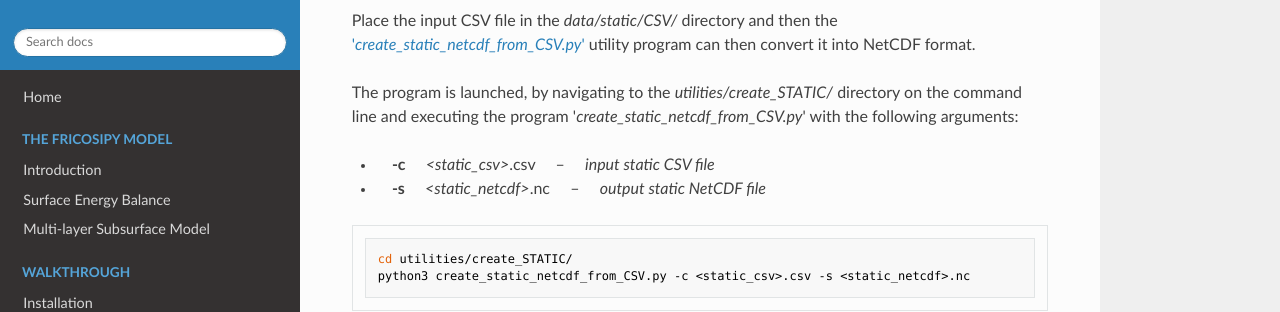
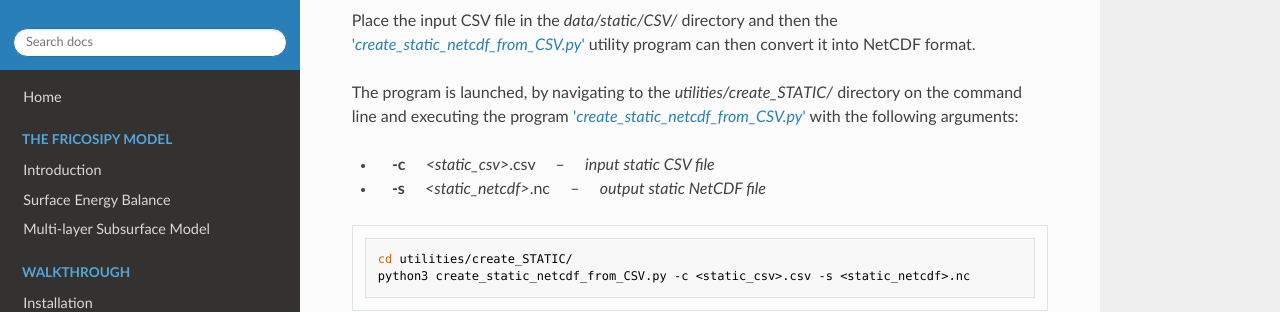
Before and after one commit to MarcusGastaldello/FRICOSIPY, an MkDocs documentation site: the page built from docs/model_input_files.md, in a window 1280 px wide and 900 px high, scrolled down 1366 px. Shown: the part 175-487 px from the top of the window. Built offline with MkDocs 1.6.1, drawn with Linux system fonts in a browser that asks for light colours; nearby versions of some CDN libraries; part of the change alters nothing that is shown.

```diff
--- a/docs/model_input_files.md
+++ b/docs/model_input_files.md
@@ -53,7 +53,7 @@ An exemplar static CSV would have the following format:
 
 Place the input CSV file in the *data/static/CSV/* directory and then the ['*create_static_netcdf_from_CSV.py*'](https://github.com/MarcusGastaldello/FRICOSIPY/tree/main/utilities/create_STATIC/create_static_netcdf_from_CSV.py) utility program can then convert it into NetCDF format.
 
-The program is launched, by navigating to the *utilities/create_STATIC/* directory on the command line and executing the program '*create_static_netcdf_from_CSV.py*' with the following arguments:
+The program is launched, by navigating to the *utilities/create_STATIC/* directory on the command line and executing the program ['*create_static_netcdf_from_CSV.py*'](https://github.com/MarcusGastaldello/FRICOSIPY/tree/main/utilities/create_STATIC/create_static_netcdf_from_CSV.py) with the following arguments:
 
 * &emsp; **-c** &emsp; *&lt;static_csv&gt;*.csv &emsp; &ndash; &emsp; *input static CSV file*
 * &emsp; **-s** &emsp; *&lt;static_netcdf&gt;*.nc &emsp; &ndash; &emsp; *output static NetCDF file*
```
